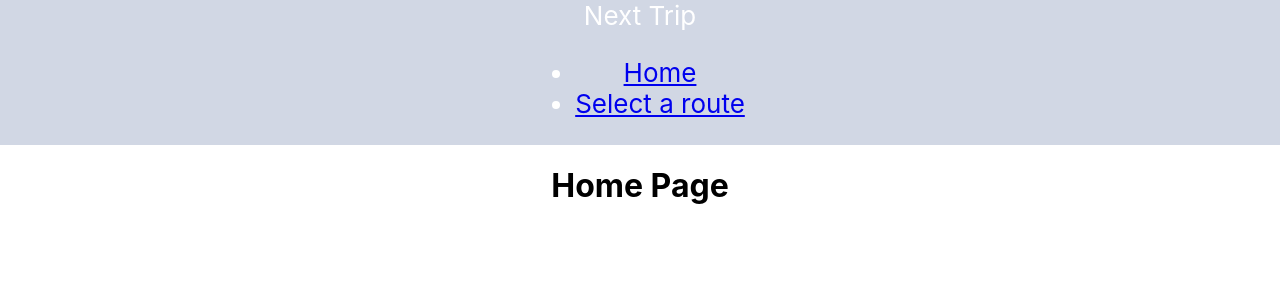
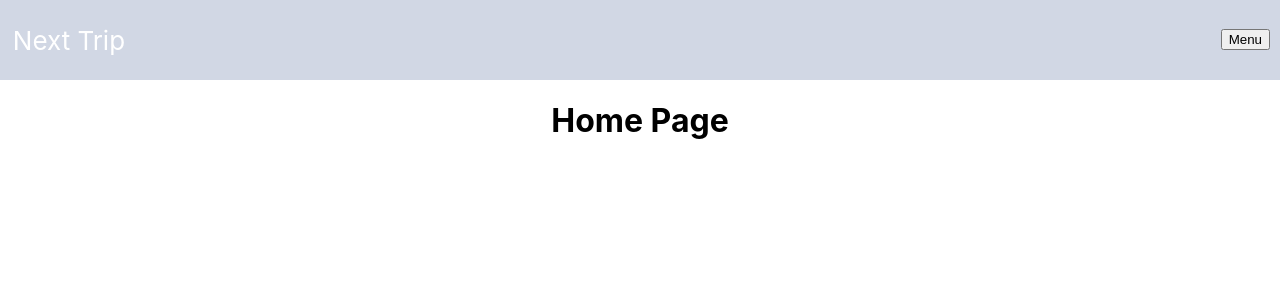
Before and after one commit to arbeuerman/nextTrip-case-study, a React (Create React App) app in the folder next-trip/: page / in a window 1280 px wide. Shown: the top 300 px of the page. Built offline with nearby package versions, Linux system fonts and the light colour scheme.

Commit message:
put links inside of nav bar button

```diff
--- a/next-trip/src/App.css
+++ b/next-trip/src/App.css
@@ -6,9 +6,11 @@
   background-color: #d1d7e4;
   min-height: 10vh;
   display: flex;
-  flex-direction: column;
+  flex-direction: row;
   align-items: center;
-  justify-content: center;
+  justify-content: space-between;
   font-size: calc(10px + 2vmin);
   color: white;
+  padding-left: 1%;
+  padding-right: 1%;
 }
--- a/next-trip/src/App.js
+++ b/next-trip/src/App.js
@@ -1,14 +1,13 @@
 import {
   BrowserRouter as Router,
   Routes,
-  Route,
-  Link
+  Route
 } from "react-router-dom";
 
 import './App.css';
 import RouteSelector from './components/RouteSelector';
 import Home from './components/Home';
-// next-trip/src/components/Stops.js
+import NavBar from "./components/NavBar/NavBar";
 
 function App() {
   return (
@@ -16,18 +15,7 @@ function App() {
       <Router>
       <header className="App-header">
         Next Trip
-        <ul>
-          <li>
-            <Link to='/'>
-              Home
-            </Link>
-          </li>
-          <li>
-            <Link to='/route-selector'>
-              Select a route
-            </Link>
-          </li>
-        </ul>
+        <NavBar/>
       </header>
         <Routes>
           <Route exact path='/' element={<Home/>} />
--- /dev/null
+++ b/next-trip/src/components/NavBar/NavBar.css
@@ -0,0 +1,24 @@
+.nav-container {
+  position: relative;
+}
+
+.menu-button {
+  position: fixed;
+  top: 29px;
+  left: auto;
+  right: 10px;
+  bottom: auto;
+}
+
+.nav-menu-items {
+  position: relative;
+  margin-right: 55px;
+  display: flex;
+  flex-direction: column;
+  font-size: medium;
+}
+
+.menu-link {
+  text-decoration: none;
+  background-color: none;
+}
--- /dev/null
+++ b/next-trip/src/components/NavBar/NavBar.js
@@ -0,0 +1,29 @@
+import React, { useState } from 'react';
+import { Link } from 'react-router-dom';
+// import { Menu } from 'react-burger-menu';
+
+import './NavBar.css'
+
+const NavBar = () => {
+
+  const [isOpen, setIsOpen] = useState(false);
+
+  return(
+    <div className='nav-container'>
+      <button onClick={ () => setIsOpen(!isOpen) } className="menu-button">Menu</button>
+        {isOpen ?
+          <div className='nav-menu-items'>
+            <Link to='/' onClick={ () => setIsOpen(false)} className='menu-link'>
+              Home
+            </Link>
+            <Link to='/route-selector' onClick={ () => setIsOpen(false)} className='menu-link'>
+              Select a route
+            </Link>
+          </div>
+          : null
+        }
+    </div>
+  )
+}
+
+export default NavBar;
```
